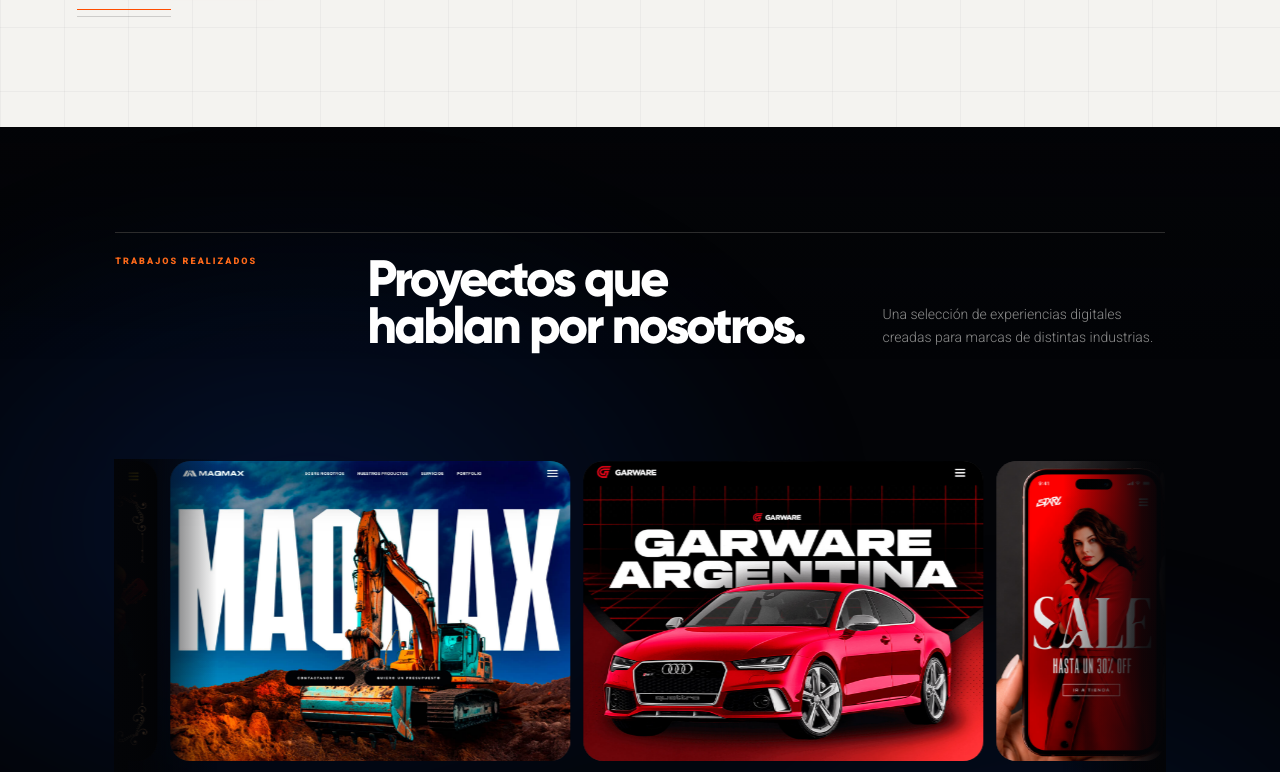
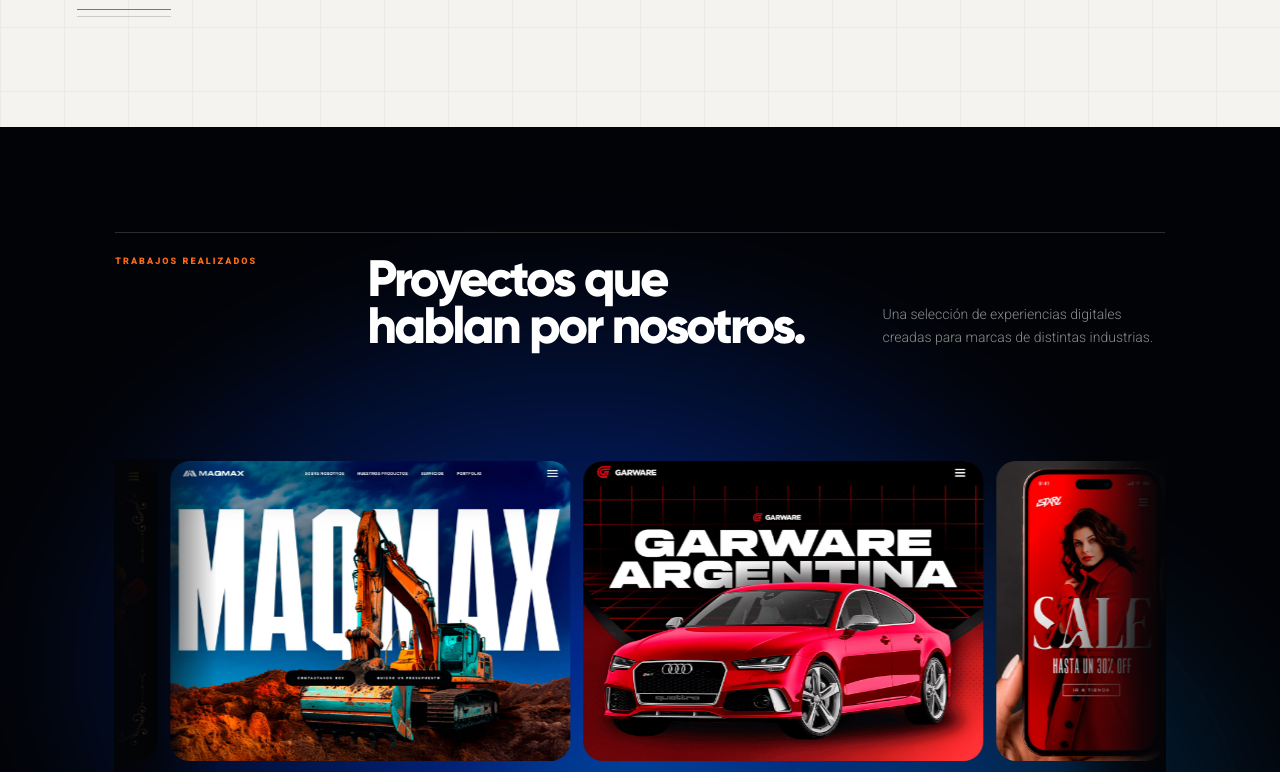
Before and after one commit to ideamosestudio/ideamosdemo, a Next.js app: page / in a window 1280 px wide. Shown: the part 3860-4632 px from the top of the page. Built offline with nearby package versions, Linux system fonts and the light colour scheme.

Commit message:
Refuerza glow compartido del portfolio

```diff
--- a/app/casos-de-exito/casos.css
+++ b/app/casos-de-exito/casos.css
@@ -18,9 +18,9 @@
 .cases-featured-work>p{position:absolute;right:3%;bottom:-6px;display:flex;flex-direction:column;gap:5px;margin:0;padding:16px 21px;border:1px solid rgba(255,255,255,.24);border-radius:15px;background:rgba(7,7,7,.82);color:#fff;backdrop-filter:blur(12px)}
 .cases-featured-work>p span{font-size:7px;letter-spacing:.22em;color:#aaa}.cases-featured-work>p b{font-size:16px}
 
-.cases-work{position:relative;isolation:isolate;padding:105px 0 115px;background:#030407;color:#fff;overflow:hidden}
-.cases-work:before{content:"";position:absolute;z-index:-1;inset:-18% -12%;background:radial-gradient(ellipse 44% 36% at 28% 42%,rgba(8,44,125,.42),transparent 72%),radial-gradient(ellipse 38% 32% at 70% 68%,rgba(9,54,142,.28),transparent 74%);filter:blur(42px);opacity:.72;transform:translate3d(-3%,0,0) scale(1);animation:casesAmbientGlow 14s ease-in-out infinite alternate;pointer-events:none}
-.cases-work:after{content:"";position:absolute;z-index:-1;inset:0;background:linear-gradient(180deg,rgba(3,4,7,.36),transparent 24%,transparent 78%,rgba(3,4,7,.5));pointer-events:none}
+.cases-work{position:relative;isolation:isolate;padding:105px 0 115px;background:#020307;color:#fff;overflow:hidden}
+.cases-work:before{content:"";position:absolute;z-index:0;inset:-24% -16%;background:radial-gradient(ellipse 46% 40% at 44% 48%,rgba(0,65,205,.64),transparent 67%),radial-gradient(ellipse 34% 32% at 62% 58%,rgba(0,137,255,.4),transparent 68%),radial-gradient(ellipse 31% 27% at 39% 67%,rgba(20,43,170,.38),transparent 72%);filter:blur(34px) saturate(1.3);opacity:.82;transform:translate3d(-5%,-2%,0) scale(.98);animation:casesAmbientGlow 10s cubic-bezier(.45,.05,.55,.95) infinite alternate;will-change:transform,opacity;pointer-events:none}
+.cases-work:after{content:"";position:absolute;z-index:0;inset:-16%;background:radial-gradient(ellipse 25% 23% at 51% 53%,rgba(44,174,255,.4),rgba(0,70,255,.15) 43%,transparent 72%);filter:blur(25px) saturate(1.45);mix-blend-mode:screen;opacity:.55;animation:casesElectricDrift 7s ease-in-out infinite alternate;will-change:transform,opacity;pointer-events:none}
 .cases-work-heading{position:relative;z-index:1;display:grid;grid-template-columns:.55fr 1.25fr .75fr;gap:45px;align-items:end;width:min(1260px,calc(100% - 18vw));margin:0 auto 112px;padding-top:22px;border-top:1px solid #2c2c2c}
 .cases-work-heading>p{align-self:start;margin:0;font-size:9px;font-weight:800;letter-spacing:.23em;color:#ff6a1a}
 .cases-work-heading h2{margin:0;font-size:clamp(42px,4vw,72px);line-height:.92;letter-spacing:-.055em}
@@ -45,7 +45,8 @@
 .cases-marquee-stage:hover .cases-marquee-track,.cases-marquee-stage:focus-within .cases-marquee-track{animation-play-state:paused}
 @keyframes casesScroll{to{transform:translateX(calc(-50% - 6.5px))}}
 @keyframes casesScrollReverse{from{transform:translateX(calc(-50% - 6.5px))}to{transform:translateX(0)}}
-@keyframes casesAmbientGlow{0%{opacity:.48;transform:translate3d(-4%,-2%,0) scale(.96)}50%{opacity:.78;transform:translate3d(3%,2%,0) scale(1.08)}100%{opacity:.58;transform:translate3d(-1%,5%,0) scale(1.02)}}
+@keyframes casesAmbientGlow{0%{opacity:.62;transform:translate3d(-7%,-4%,0) scale(.94) rotate(-1deg)}45%{opacity:.96;transform:translate3d(5%,4%,0) scale(1.12) rotate(1deg)}100%{opacity:.7;transform:translate3d(-1%,8%,0) scale(1.02) rotate(-.5deg)}}
+@keyframes casesElectricDrift{0%{opacity:.34;transform:translate3d(-10%,-7%,0) scale(.82)}55%{opacity:.78;transform:translate3d(8%,5%,0) scale(1.2)}100%{opacity:.48;transform:translate3d(-2%,11%,0) scale(.96)}}
 .cases-page .human-copy[data-reveal]{opacity:1!important;transform:none!important}
 .case-lightbox{position:fixed;z-index:1000;inset:0;display:grid;place-items:center;padding:38px;background:rgba(0,0,0,.9);backdrop-filter:blur(16px);animation:caseLightboxIn .25s ease}
 .case-lightbox-content{position:relative;display:grid;place-items:center;max-width:92vw;max-height:92vh}
--- a/components/PortfolioSection.tsx
+++ b/components/PortfolioSection.tsx
@@ -28,7 +28,7 @@ const secondRow: GalleryWork[] = [
 ];
 
 export default function PortfolioSection() {
-  return <section className="cases-work" aria-labelledby="portfolio-title">
+  return <section className="cases-work" id="portfolio" aria-labelledby="portfolio-title">
     <header className="cases-work-heading">
       <p>TRABAJOS REALIZADOS</p>
       <h2 id="portfolio-title">Proyectos que<br/>hablan por nosotros.</h2>
```
